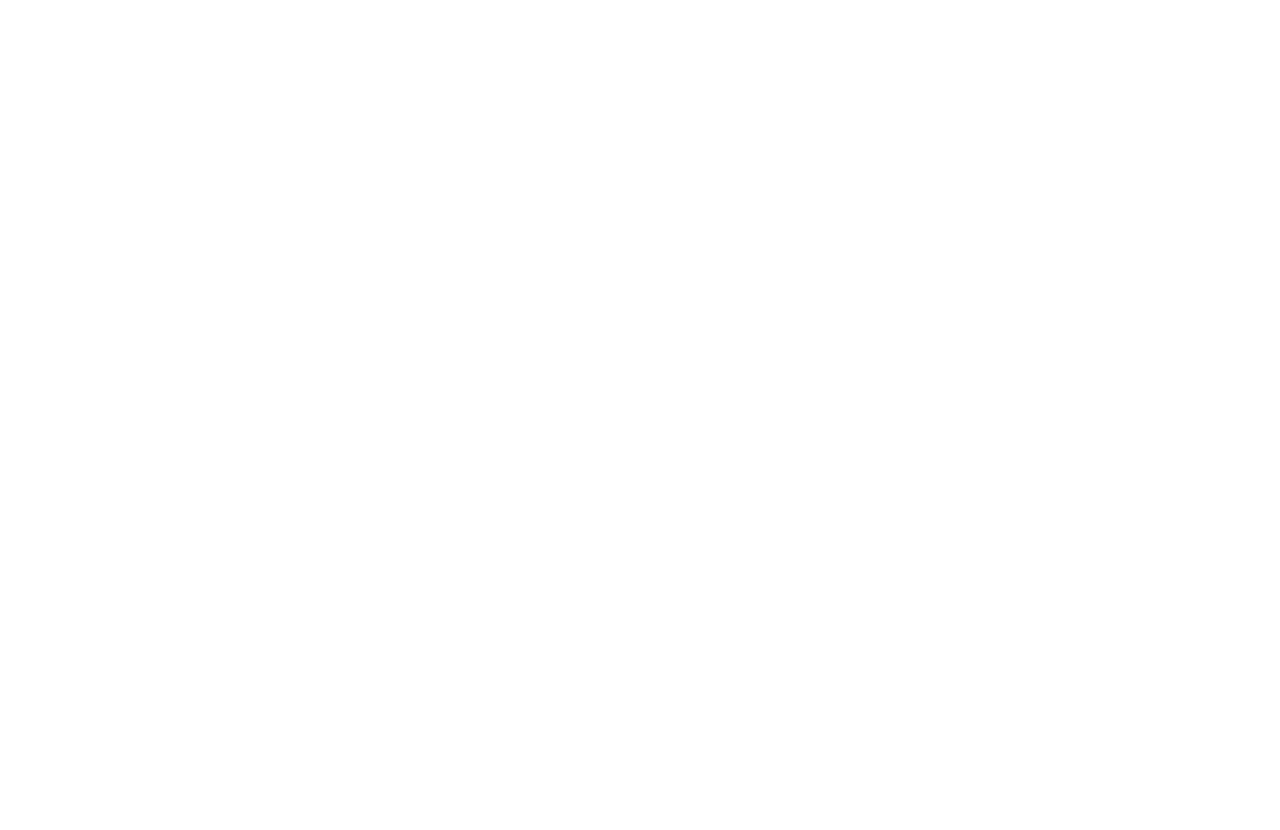
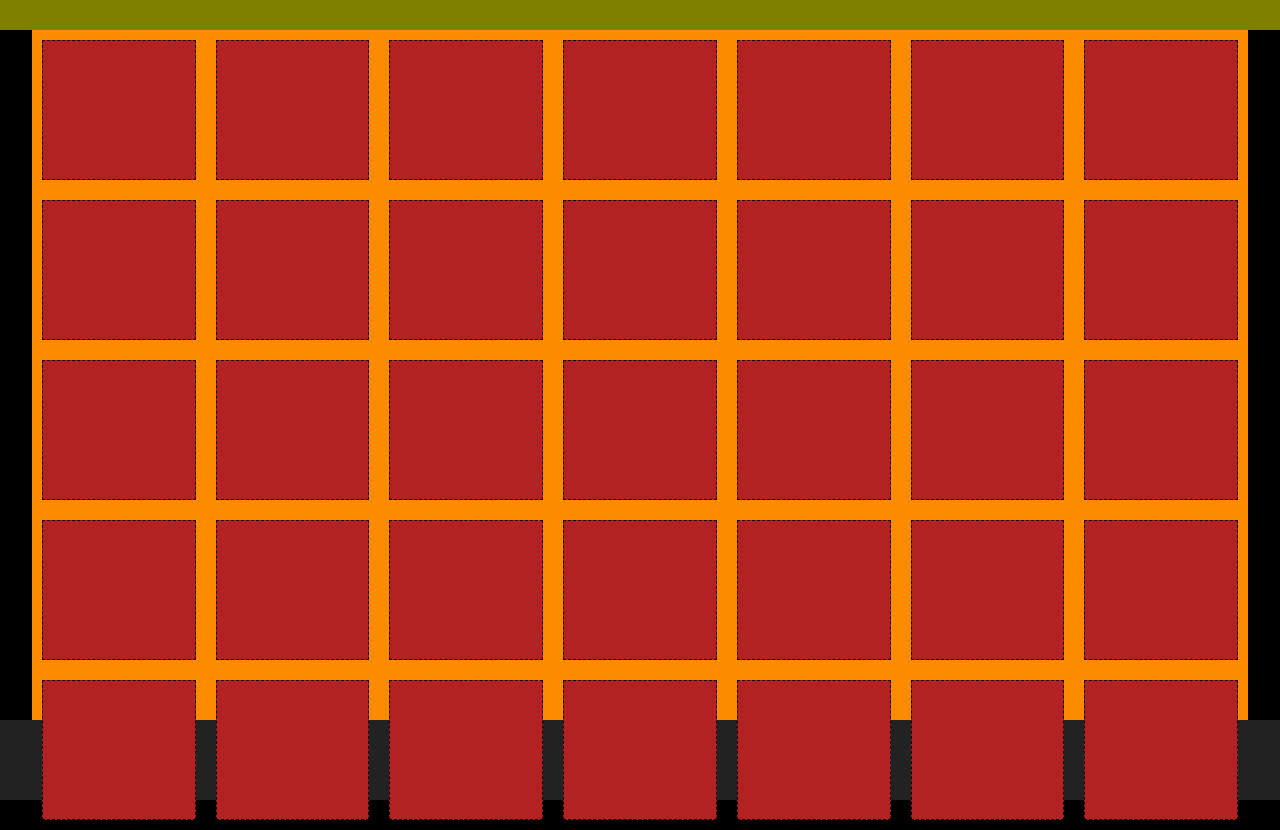
Before and after one commit to Fesposito9197/html-css-zoom, a plain HTML site: page index.html in a window 1280 px wide. Before the commit the page ends 800 px from the top, so only its background shows below. Drawn offline with Linux system fonts and the light colour scheme.

Commit message:
problema con il main

```diff
--- a/css/style.css
+++ b/css/style.css
@@ -4,9 +4,45 @@
     padding: 0;
     margin: 0;
 }
+
 /*common*/
-
-/*typo*/
 body{
+    background-color: #000;
+    height: 100vh;
     font-family: 'Lato', sans-serif;
 }
+header{
+    height: 30px;
+    background-color: olive;
+}
+
+main{
+    height: calc(100% - 110px);
+    background-color: darkorange;
+    width: 95%;
+    margin: auto;
+}
+.row{
+    display: flex;
+}
+
+footer{
+    height:80px;
+    background-color:#222222 ;
+}
+/* HEADER */
+/* MAIN */
+.picture{
+    flex-wrap: wrap;
+    overflow-y: auto;
+}
+.foto{
+    height: 140px;
+    width:calc(100% / 7 - 20px);
+    margin: 10px;
+    background-color: firebrick;
+    border: 1px dashed ;
+
+
+}
+/* FOOTER */
--- a/index.html
+++ b/index.html
@@ -15,9 +15,47 @@
         <link rel="stylesheet" href="css/style.css">
         <title>Zoom</title>
     </head>
-    <body>
+    <body class="debug">
         <header></header>
-        <main></main>
+        <main>
+            <div class="row picture">
+                <div class="foto"></div>
+                <div class="foto"></div>
+                <div class="foto"></div>
+                <div class="foto"></div>
+                <div class="foto"></div>
+                <div class="foto"></div>
+                <div class="foto"></div>
+                <div class="foto"></div>
+                <div class="foto"></div>
+                <div class="foto"></div>
+                <div class="foto"></div>
+                <div class="foto"></div>
+                <div class="foto"></div>
+                <div class="foto"></div>
+                <div class="foto"></div>
+                <div class="foto"></div>
+                <div class="foto"></div>
+                <div class="foto"></div>
+                <div class="foto"></div>
+                <div class="foto"></div>
+                <div class="foto"></div>
+                <div class="foto"></div>
+                <div class="foto"></div>
+                <div class="foto"></div>
+                <div class="foto"></div>
+                <div class="foto"></div>
+                <div class="foto"></div>
+                <div class="foto"></div>
+                <div class="foto"></div>
+                <div class="foto"></div>
+                <div class="foto"></div>
+                <div class="foto"></div>
+                <div class="foto"></div>
+                <div class="foto"></div>
+                <div class="foto"></div>
+            </div>
+        </main>
         <footer></footer>
     </body>
 </html>
```
